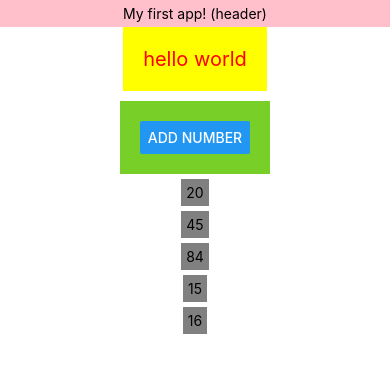
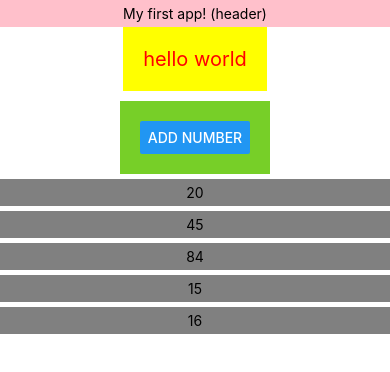
Before and after one commit to blob-blob/RNstoody, a React Native app: screen / in a window 390 px wide. Shown: the top 372 px of the page. Built offline with nearby package versions, Linux system fonts and the light colour scheme.

Commit message:
scrollView

```diff
--- a/App.js
+++ b/App.js
@@ -1,5 +1,5 @@
 import React, { Component } from 'react';
-import { View, Text, StyleSheet } from 'react-native';
+import { View, Text, StyleSheet, ScrollView } from 'react-native';
 import Header from './src/header';
 import Generator from './src/generator';
 import NumList from './src/numlist';
@@ -35,7 +35,18 @@ class App extends Component {
                     <Text style={styles.mainText}>hello world</Text>
                 </View>
                 <Generator add={this.onAddRandomNum} />
-                <NumList num={this.state.random} delete={this.onNumDelete} />
+                <ScrollView
+                    style={{ width: '100%' }}
+                    onMomentumScrollBegin={() => alert('begin')}
+                    // onMomentumScrollEnd={() => alert('end')}
+                    // onScroll={() => alert('scrolling')}
+                    // onContentSizeChange={(width, height) => alert(height)}
+                >
+                    <NumList
+                        num={this.state.random}
+                        delete={this.onNumDelete}
+                    />
+                </ScrollView>
             </View>
         );
     }
```
